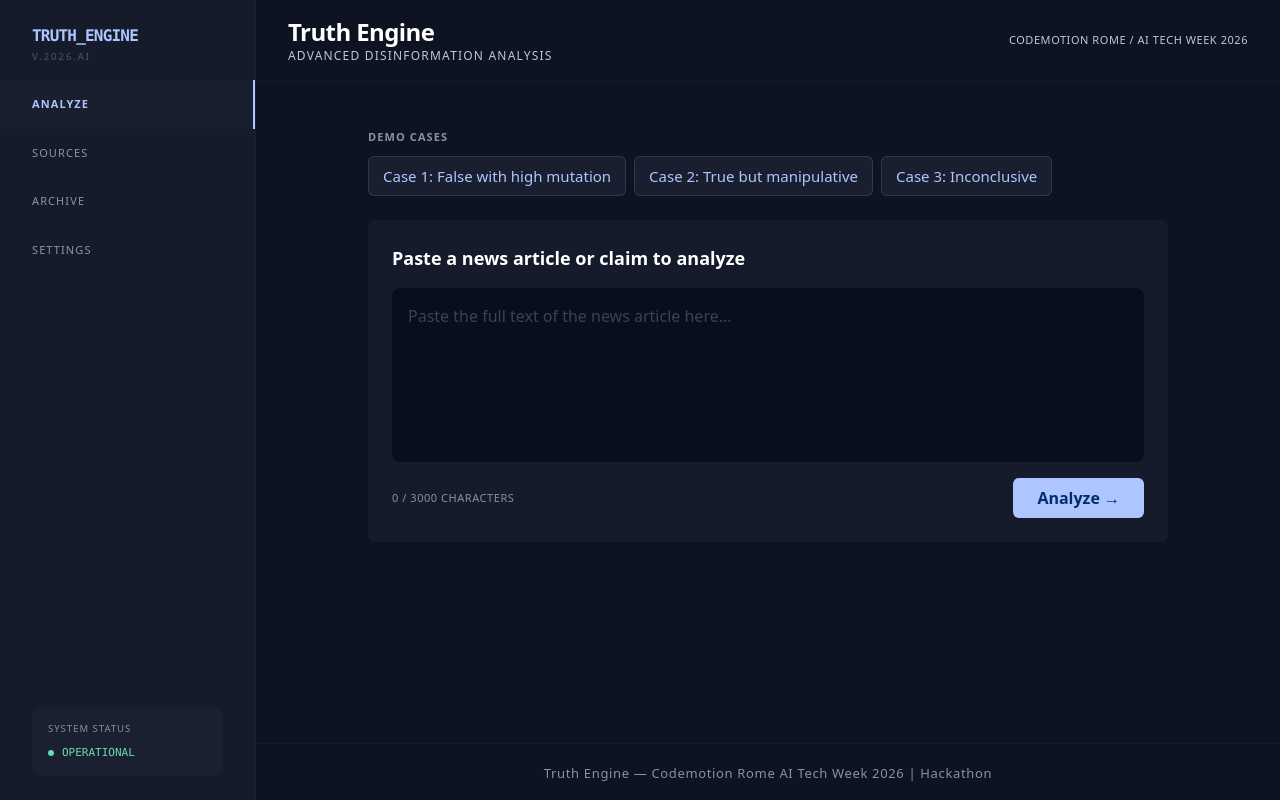
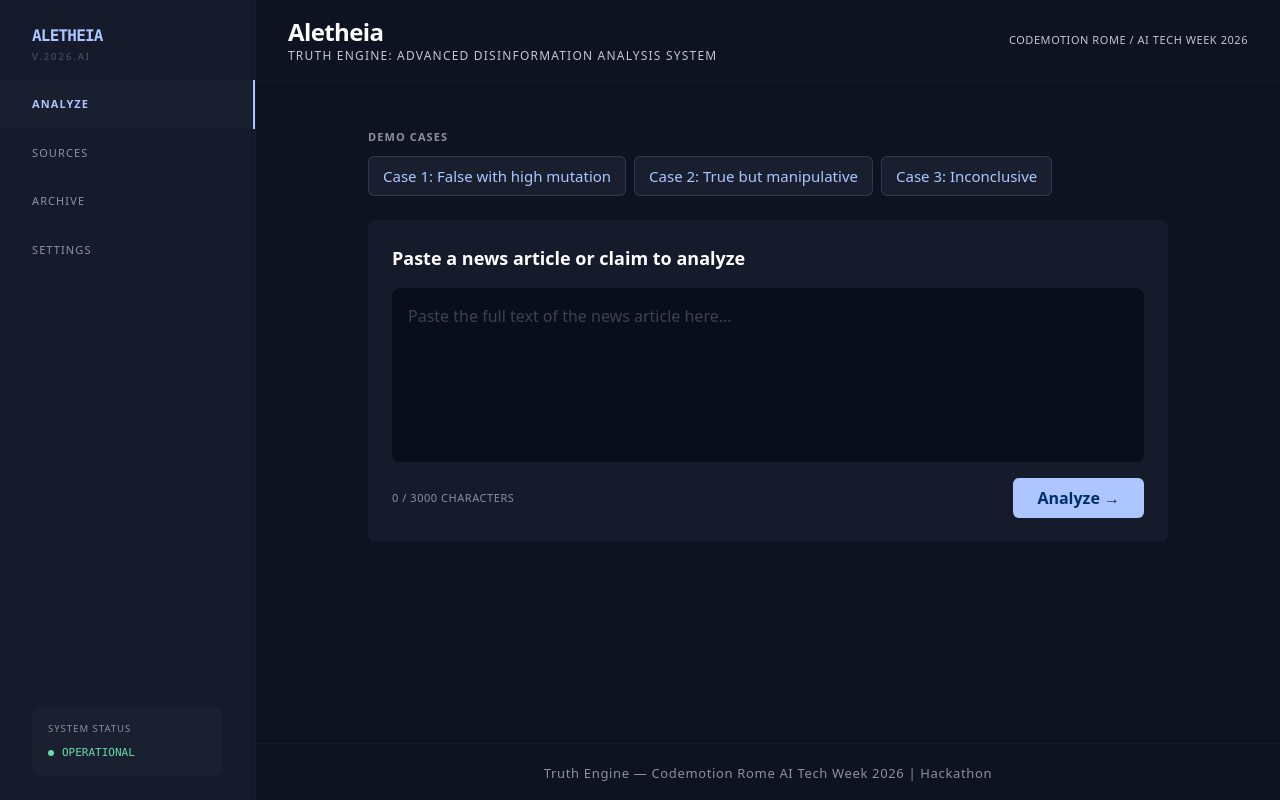
Before and after one commit to dnlsdn/Aletheia, a Next.js app in the folder frontend/: page / in a window 1280 px wide. Built offline with nearby package versions, Linux system fonts and the light colour scheme.

Commit message:
replace names

```diff
--- a/frontend/src/app/layout.js
+++ b/frontend/src/app/layout.js
@@ -1,8 +1,8 @@
 import './globals.css';
 
 export const metadata = {
-  title: 'Truth Engine',
-  description: 'Advanced disinformation analysis system',
+  title: 'Aletheia',
+  description: 'Truth Engine: Advanced disinformation analysis system',
 };
 
 export default function RootLayout({ children }) {
--- a/frontend/src/app/page.js
+++ b/frontend/src/app/page.js
@@ -134,7 +134,7 @@
       <aside className="fixed left-0 top-0 bottom-0 w-[256px] bg-[#161b2b] border-r border-[rgba(66,71,84,0.1)] flex flex-col z-20">
         {/* Logo */}
         <div className="px-[32px] pt-[24px] pb-[16px]">
-          <div className="font-mono font-bold text-[16px] text-[#adc6ff] tracking-[-0.8px]">TRUTH_ENGINE</div>
+          <div className="font-mono font-bold text-[16px] text-[#adc6ff] tracking-[-0.8px]">ALETHEIA</div>
           <div className="text-[9.6px] tracking-[1.92px] uppercase text-[#8c909f] opacity-50 mt-[2px]">V.2026.AI</div>
         </div>
 
@@ -172,9 +172,9 @@
         {/* Top header */}
         <header className="bg-[#0e1322] px-[32px] py-[16px] flex items-center justify-between border-b border-[rgba(66,71,84,0.1)] sticky top-0 z-10">
           <div>
-            <h1 className="font-bold text-[24px] text-white tracking-[-0.6px] leading-[32px]">Truth Engine</h1>
+            <h1 className="font-bold text-[24px] text-white tracking-[-0.6px] leading-[32px]">Aletheia</h1>
             <p className="text-[12px] tracking-[1.2px] uppercase text-[#c2c6d6] leading-[16px]">
-              Advanced disinformation analysis
+              Truth Engine: Advanced disinformation analysis system
             </p>
           </div>
           <span className="text-[11px] tracking-[0.55px] uppercase text-[#c2c6d6] hidden sm:block">
```
